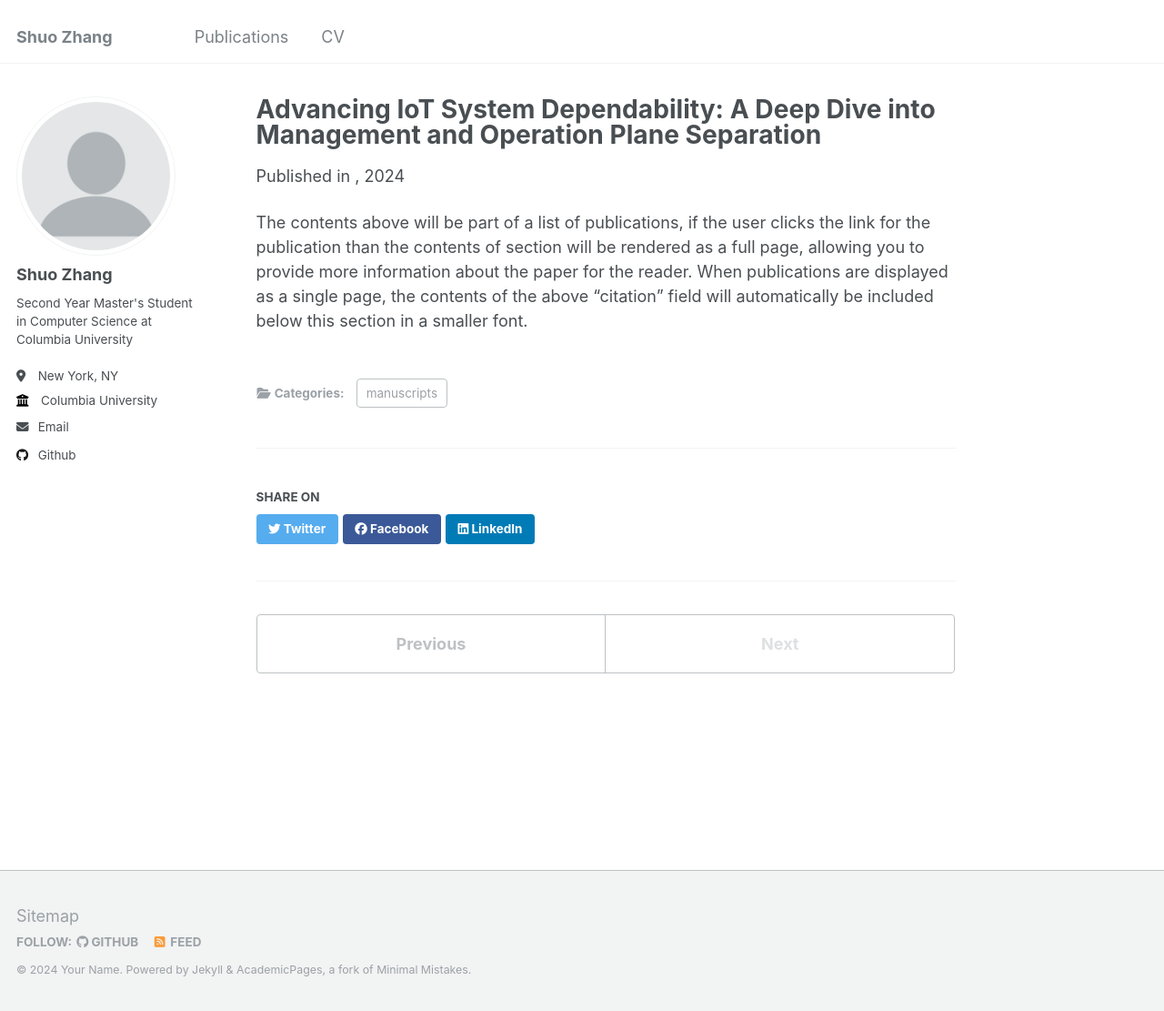
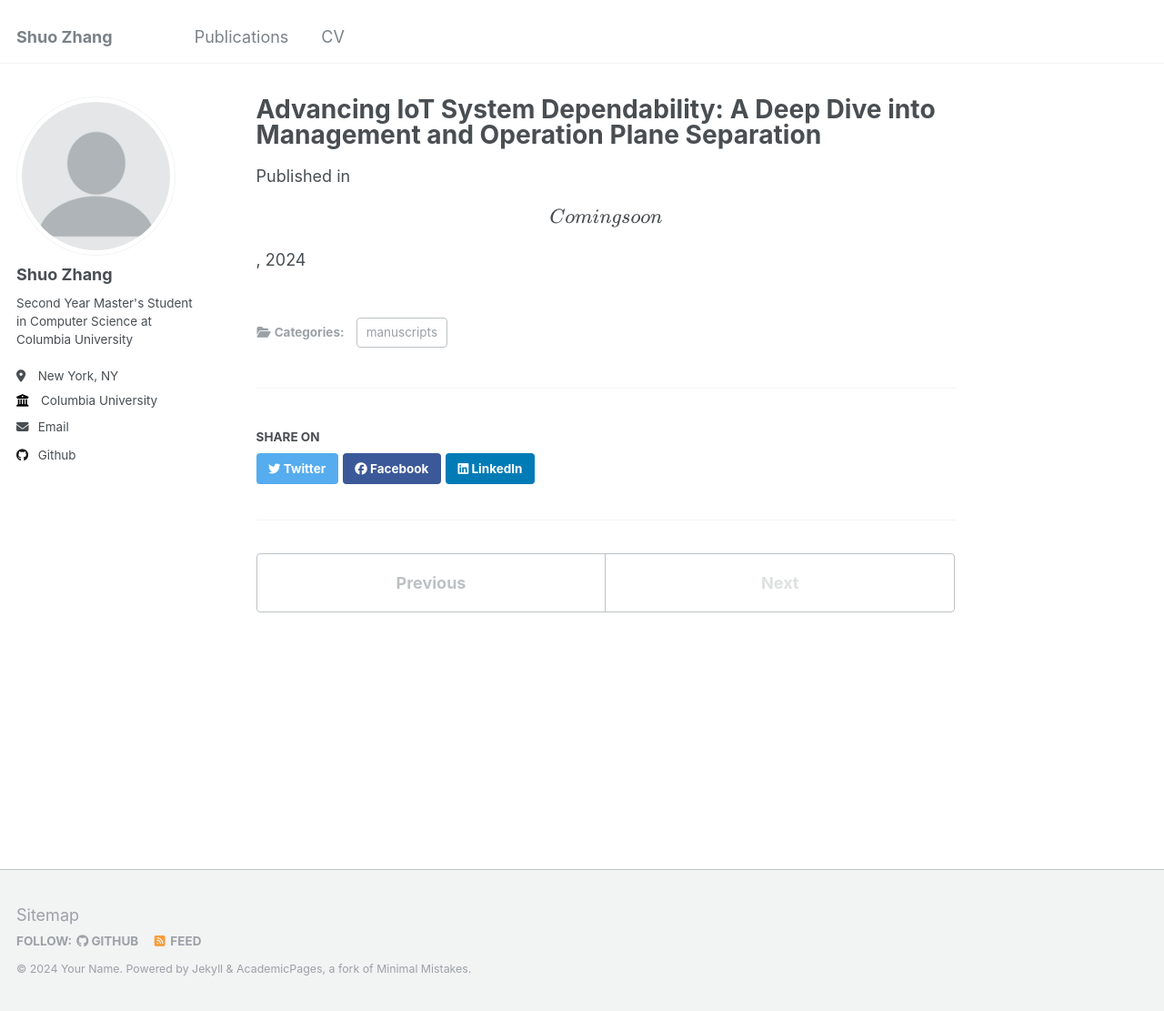
Before and after one commit to Inverse0/Inverse0.github.io, a Jekyll site: the page built from _publications/2024-iot-dependability.md, in a window 1280 px wide and 1111 px high. Shown: the whole window at 91% size. Built offline with Jekyll 4.4.1, drawn with Linux system fonts in a browser that asks for light colours.

Commit message:
Update 2024-iot-dependability.md

```diff
--- a/_publications/2024-iot-dependability.md
+++ b/_publications/2024-iot-dependability.md
@@ -3,11 +3,9 @@ title: "Advancing IoT System Dependability: A Deep Dive into Management and Oper
 collection: publications
 category: manuscripts
 permalink: /publication/2024-iot-dependability
-excerpt: 'Coming soon'
+excerpt: 'Luoyao Hao, Shuo Zhang, Henning Schulzrinne'
 date: 2024-12-31
-venue: ''
+venue: '\[Coming soon\]'
 paperurl: # ''
 citation: # 'Your Name, You. (2015). &quot;Paper Title Number 3.&quot; <i>Journal 1</i>. 1(3).'
 ---
-
-The contents above will be part of a list of publications, if the user clicks the link for the publication than the contents of section will be rendered as a full page, allowing you to provide more information about the paper for the reader. When publications are displayed as a single page, the contents of the above "citation" field will automatically be included below this section in a smaller font.
```
